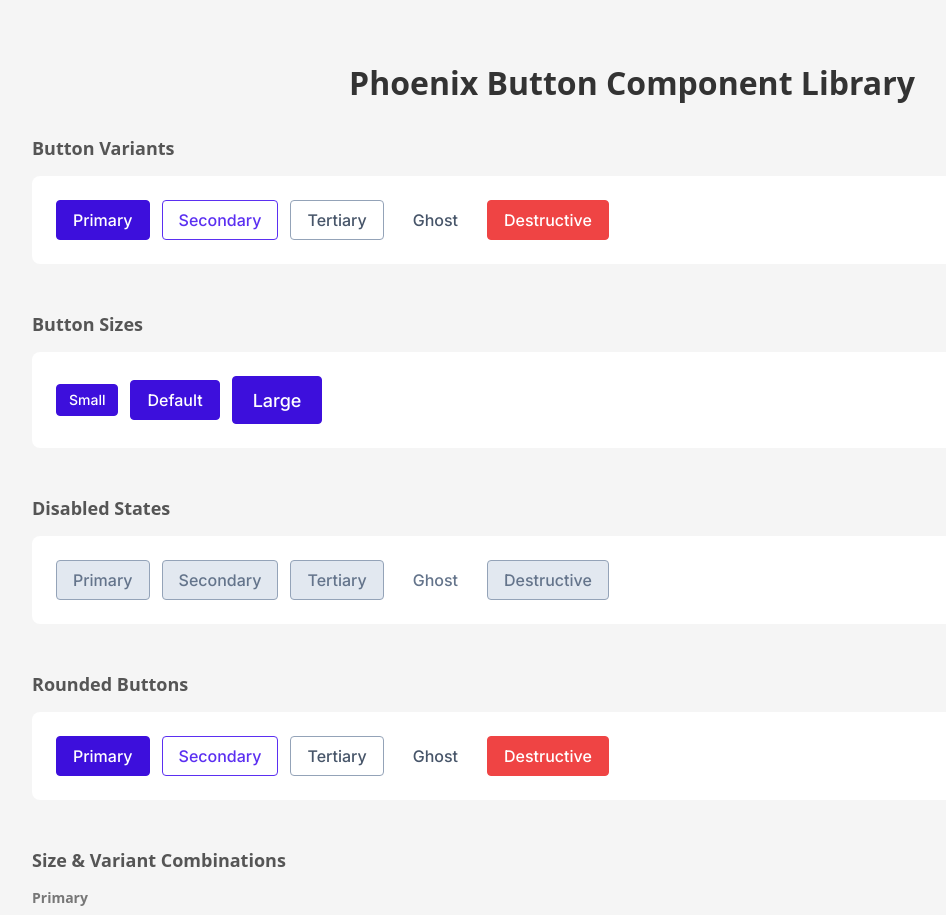
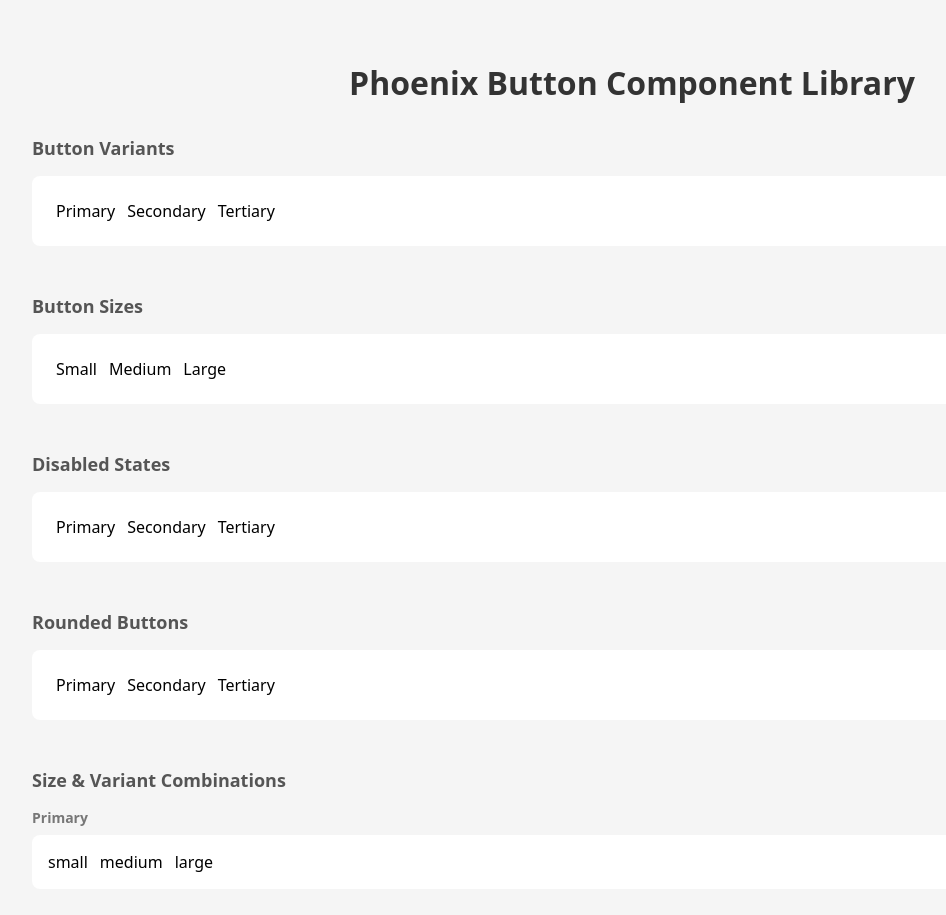
Before and after one commit to oscar-pabon/react-component-test, a React (Create React App) app: page / in a window 1280 px wide. Shown: the top 915 px of the page, without its empty margins (8-954 px from the left). Built offline with nearby package versions, Linux system fonts and the light colour scheme.

Commit message:
refactor: replace React Button component with liva-button web component from @ansira/ui-kit

```diff
--- a/src/App.tsx
+++ b/src/App.tsx
@@ -1,10 +1,9 @@
 import React from 'react';
-import { Button } from './components';
 import './styles/global.css';
 
 const App: React.FC = () => {
-  const variants: Array<'primary' | 'secondary' | 'tertiary' | 'ghost' | 'destructive'> = ['primary', 'secondary', 'tertiary', 'ghost', 'destructive'];
-  const sizes: Array<'small' | 'default' | 'large'> = ['small', 'default', 'large'];
+  const variants: Array<'primary' | 'secondary' | 'tertiary'> = ['primary', 'secondary', 'tertiary'];
+  const sizes: Array<'small' | 'medium' | 'large'> = ['small', 'medium', 'large'];
 
   return (
     <div style={{ padding: '40px', backgroundColor: '#f5f5f5', minHeight: '100vh', fontFamily: 'system-ui, -apple-system, sans-serif' }}>
@@ -22,12 +21,12 @@ const App: React.FC = () => {
           borderRadius: '8px'
         }}>
           {variants.map(variant => (
-            <Button
+            <liva-button
               key={variant}
-              label={variant.charAt(0).toUpperCase() + variant.slice(1)}
-              variant={variant}
-              onClick={() => {}}
-            />
+              type={variant}
+            >
+              {variant.charAt(0).toUpperCase() + variant.slice(1)}
+            </liva-button>
           ))}
         </div>
       </section>
@@ -44,13 +43,13 @@ const App: React.FC = () => {
           borderRadius: '8px'
         }}>
           {sizes.map(size => (
-            <Button
+            <liva-button
               key={size}
-              label={size.charAt(0).toUpperCase() + size.slice(1)}
-              variant="primary"
+              type="primary"
               size={size}
-              onClick={() => {}}
-            />
+            >
+              {size.charAt(0).toUpperCase() + size.slice(1)}
+            </liva-button>
           ))}
         </div>
       </section>
@@ -67,13 +66,13 @@ const App: React.FC = () => {
           borderRadius: '8px'
         }}>
           {variants.map(variant => (
-            <Button
+            <liva-button
               key={`${variant}-disabled`}
-              label={variant.charAt(0).toUpperCase() + variant.slice(1)}
-              variant={variant}
-              disabled={true}
-              onClick={() => {}}
-            />
+              type={variant}
+              disabled
+            >
+              {variant.charAt(0).toUpperCase() + variant.slice(1)}
+            </liva-button>
           ))}
         </div>
       </section>
@@ -90,13 +89,13 @@ const App: React.FC = () => {
           borderRadius: '8px'
         }}>
           {variants.map(variant => (
-            <Button
+            <liva-button
               key={`${variant}-rounded`}
-              label={variant.charAt(0).toUpperCase() + variant.slice(1)}
-              variant={variant}
-              rounded={true}
-              onClick={() => {}}
-            />
+              type={variant}
+              rounded
+            >
+              {variant.charAt(0).toUpperCase() + variant.slice(1)}
+            </liva-button>
           ))}
         </div>
       </section>
@@ -118,13 +117,13 @@ const App: React.FC = () => {
               borderRadius: '8px'
             }}>
               {sizes.map(size => (
-                <Button
+                <liva-button
                   key={`${variant}-${size}`}
-                  label={size}
-                  variant={variant}
+                  type={variant}
                   size={size}
-                  onClick={() => {}}
-                />
+                >
+                  {size}
+                </liva-button>
               ))}
             </div>
           </div>
--- a/src/components/buttons/Button.figma.tsx
+++ b/src/components/buttons/Button.figma.tsx
@@ -32,11 +32,6 @@ figma.connect(
       <Button
         label={props.label}
         disabled={props.disabled}
-        variant={props.variant}
-        size={props.size}
-        rounded={props.rounded}
-        onClick={() => {}}
-      />
     ),
   },
 )
--- a/src/index.tsx
+++ b/src/index.tsx
@@ -3,6 +3,7 @@ import ReactDOM from 'react-dom';
 import App from './App';
 import './styles/variables.css';
 import './styles/global.css';
+import '@ansira/ui-kit';
 
 ReactDOM.render(
   <React.StrictMode>
```
